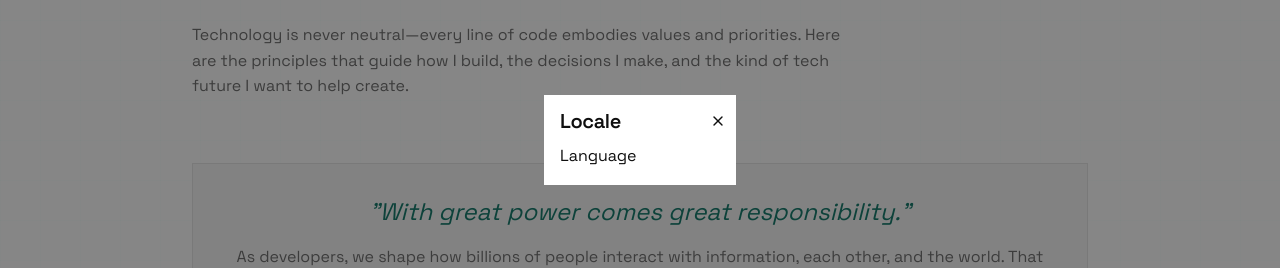
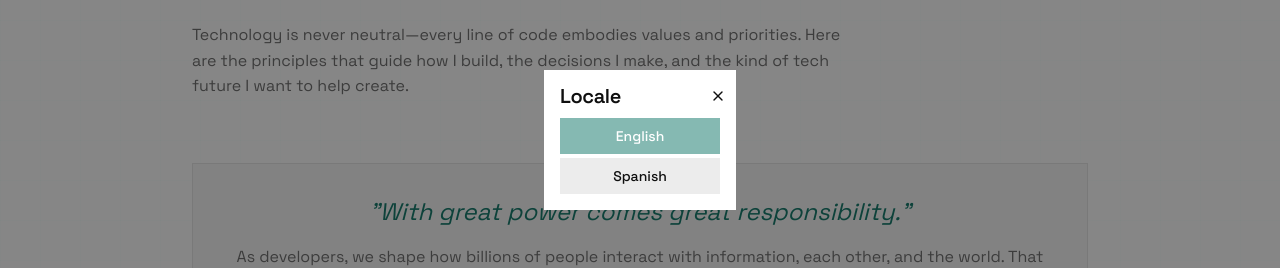
Before and after one commit to TheMineWay/portfolio, a Next.js app: page /ethics in a window 1280 px wide. Both pictures are taken after a click on the button 1185 px from the left and 40 px from the top of the page. Shown: the part 260-528 px from the top of the page. Built offline with nearby package versions, Linux system fonts and the light colour scheme; no server answers.

Commit message:
feat: :sparkles: locale switch

```diff
--- a/app/page.tsx
+++ b/app/page.tsx
@@ -14,8 +14,6 @@ import ogBanner from '@/assets/open-graph/banner.png';
 import { TranslationNamespace } from '@/i18n/namespaces';
 import { MY_DETAILS } from '@/constants/my-details';
 import { getLocale } from '@/i18n/utils';
-
-export const dynamic = 'force-static';
 
 export async function generateMetadata(): Promise<Metadata> {
   const locale = await getLocale();
--- a/components/common/layout/header.tsx
+++ b/components/common/layout/header.tsx
@@ -3,8 +3,9 @@ import { Navbar } from "./navbar";
 import { MY_DETAILS } from "@/constants/my-details";
 import Link from "next/link";
 import { LanguageSelector } from "@/features/common/theme/components/language-selector";
+import { getLocale } from "@/i18n/utils";
 
-export const Header: React.FC = () => {
+export const Header: React.FC = async () => {
     const { name, lastName } = MY_DETAILS;
 
     return <header className="sticky top-0 w-full p-2 bg-background/80 backdrop-blur-sm border-b border-border z-50">
@@ -16,7 +17,7 @@ export const Header: React.FC = () => {
                 </Link>
                 <Navbar/>
                 <div className="flex">
-                    <LanguageSelector/>
+                    <LanguageSelector currentLocale={await getLocale()}/>
                     <ThemeToggle/>
                 </div>
             </div>
--- a/components/ui/modal/modal.module.css
+++ b/components/ui/modal/modal.module.css
@@ -1,6 +1,21 @@
 .root::backdrop {
-    background-color: var(--popover-foreground);
-    opacity: 50%;
+  background-color: var(--popover-foreground);
+  opacity: 0%;
+
+  transition:
+    opacity 0.25s ease-out,
+    overlay 0.25s allow-discrete,
+    display 0.25s allow-discrete;
+}
+
+.root:popover-open::backdrop {
+  opacity: 50%;
+}
+
+@starting-style {
+  .root:popover-open::backdrop {
+    opacity: 0%;
+  }
 }
 
 .root[popover] {
@@ -13,4 +28,25 @@
 
   background-color: var(--popover);
   color: var(--popover-foreground);
+
+  transition:
+    transform 0.25s ease-out,
+    opacity 0.25s ease-out,
+    display 0.25s allow-discrete,
+    overlay 0.25s allow-discrete;
+
+  transform: scale(0.8);
+  opacity: 0;
 }
+
+.root:popover-open {
+  transform: scale(1);
+  opacity: 1;
+}
+
+@starting-style {
+  .root:popover-open {
+    transform: scale(1.15);
+    opacity: 0;
+  }
+}
--- a/components/ui/modal/register-modal.ts
+++ b/components/ui/modal/register-modal.ts
@@ -5,13 +5,19 @@ export const registerModal = (id: string) => {
         id,
     };
 
-    const openerProps: ButtonProps = {
+    const openButonProps: ButtonProps = {
         popoverTarget: id,
         popoverTargetAction: 'show'
     };
 
+    const closeButtonProps: ButtonProps = {
+        popoverTarget: id,
+        popoverTargetAction: 'hide',
+    }
+
     return {
         control,
-        openerProps,
+        openButonProps,
+        closeButtonProps,
     }
 };
--- a/features/common/theme/components/language-selector.tsx
+++ b/features/common/theme/components/language-selector.tsx
@@ -1,22 +1,40 @@
+"use client"
+
 import { Button } from "@/components/ui/button/button";
 import { Modal } from "@/components/ui/modal/modal";
 import { registerModal } from "@/components/ui/modal/register-modal";
+import { Locale } from "@/i18n/locale";
 import { TranslationNamespace } from "@/i18n/namespaces";
+import { setLocale } from "@/i18n/utils";
 import { LanguagesIcon } from "lucide-react";
 import { useTranslations } from "next-intl";
 
-export const LanguageSelector = () => {
+type Props = {
+    currentLocale: Locale;
+}
+
+export const LanguageSelector: React.FC<Props> = ({ currentLocale }) => {
     const t = useTranslations(TranslationNamespace.COMMON);
 
-    const { openerProps, control } = registerModal('language-select');
+    const { openButonProps, closeButtonProps, control } = registerModal('language-select');
+
+    const changeLocale = async (locale: Locale) => {
+        await setLocale(locale);
+    };
 
     return <>
-        <Button data-testid="locale-switch-trigger" aria-label={t('components.locale-switch.Label')} variant="ghost" size="icon" {...openerProps}>
+        <Button data-testid="locale-switch-trigger" aria-label={t('components.locale-switch.Label')} variant="ghost" size="icon" {...openButonProps}>
             <LanguagesIcon/>
         </Button>
 
         <Modal control={control} title={t('components.locale-switch.Title')}>
-            <p>Language</p>
+            <div className="flex flex-col gap-1">
+                {Object.values(Locale).map((locale) => (
+                    <Button data-testid={`locale-btn-${locale}`} variant={locale === currentLocale ? 'primary' : 'secondary'} disabled={locale === currentLocale} key={locale} {...closeButtonProps} onClick={() => changeLocale(locale)}>
+                        {t(`languages.${locale}.Label`)}
+                    </Button>
+                ))}
+            </div>
         </Modal>
     </>
 }
--- a/i18n/utils.ts
+++ b/i18n/utils.ts
@@ -1,3 +1,5 @@
+"use server"
+
 import { cookies } from "next/headers"
 import { LOCALE_COOKIE_KEY } from "./constants";
 import { Locale } from "./locale";
@@ -9,9 +11,15 @@ export const getLocale = async (): Promise<Locale> => {
     const locale = store.get(LOCALE_COOKIE_KEY)?.value as Locale ?? DEFAULT_LOCALE;
 
     if (!Object.values(Locale).includes(locale)) {
-        store.set(LOCALE_COOKIE_KEY, DEFAULT_LOCALE);
         return DEFAULT_LOCALE;
     }
 
     return locale;
 }
+
+export const setLocale = async (locale: Locale) => {
+    if (Object.values(Locale).includes(locale)) {
+        const store = await cookies();
+        store.set(LOCALE_COOKIE_KEY, locale);
+    }
+}
--- a/messages/en/common.json
+++ b/messages/en/common.json
@@ -49,5 +49,13 @@
         "Link-to": "Link to {name}",
         "Back-home": "Back to Portfolio",
         "Honor-roll-simplified": "HR"
+    },
+    "languages": {
+        "en": {
+            "Label": "English"
+        },
+        "es": {
+            "Label": "Spanish"
+        }
     }
 }
--- a/messages/es/common.json
+++ b/messages/es/common.json
@@ -49,5 +49,13 @@
         "Link-to": "Enlace a {name}",
         "Back-home": "Volver al Portfolio",
         "Honor-roll-simplified": "MH"
+    },
+    "languages": {
+        "en": {
+            "Label": "Inglés"
+        },
+        "es": {
+            "Label": "Español"
+        }
     }
 }
```
